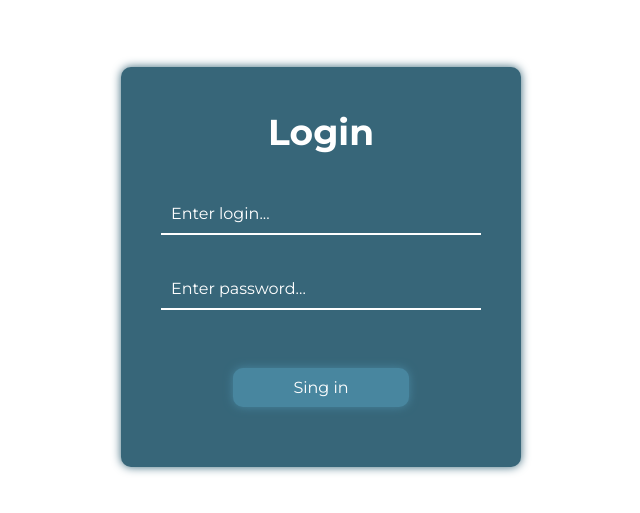
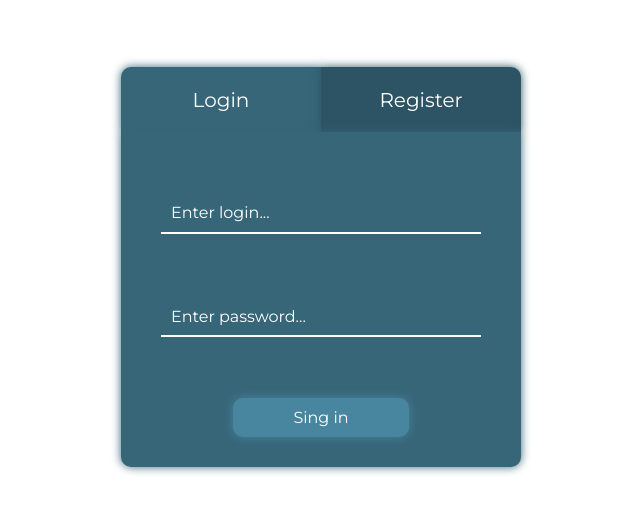
Before and after one commit to PhantomZhuk/Chat, a website: page public/auth/index.html in a window 1280 px wide. Shown: the part 133-646 px from the top of the page, without its empty margins (319-959 px from the left). Drawn offline with nearby package versions, Linux system fonts and the light colour scheme.

Commit message:
add the functionality of switching login and registration

```diff
--- a/app.js
+++ b/app.js
@@ -2,6 +2,7 @@ const express = require('express');
 const http = require('http');
 const { Server } = require('socket.io');
 const path = require('path');
+require('dotenv').config();
 
 const app = express();
 const server = http.createServer(app);
--- a/public/auth/index.html
+++ b/public/auth/index.html
@@ -27,10 +27,11 @@
 
     <div class="wrap">
         <div class="authForm">
+            <div class="btnAuth">
+                <button id="openLoginBtn" class="active">Login</button>
+                <button id="openRegisterBtn" class="notActive">Register</button>
+            </div>
             <div class="loginForm">
-                <div class="header">
-                    <h2>Login</h2>
-                </div>
                 <div class="inputContainer">
                     <input type="text" id="loginInput" placeholder="Enter login..." autocomplete="off">
                     <input type="password" id="passwordInput" placeholder="Enter password..." autocomplete="off">
@@ -40,9 +41,6 @@
                 </div>
             </div>
             <div class="registerForm">
-                <div class="header">
-                    <h2>Register</h2>
-                </div>
                 <div class="inputContainer">
                     <input type="text" id="registerInput" placeholder="Enter login..." autocomplete="off">
                     <input type="password" id="registerPasswordInput" placeholder="Enter password..."
--- a/public/auth/main.js
+++ b/public/auth/main.js
@@ -0,0 +1,18 @@
+$(document).ready(() => {
+    $('#openLoginBtn').on('click', () => {
+        $('.loginForm').css('display', 'flex');
+        $('.registerForm').css('display', 'none');
+        $(`#openLoginBtn`).addClass('active');
+        $(`#openLoginBtn`).removeClass('notActive');
+        $(`#openRegisterBtn`).removeClass('active');
+        $(`#openRegisterBtn`).addClass('notActive');
+    })
+    $('#openRegisterBtn').on('click', () => {
+        $('.loginForm').css('display', 'none');
+        $('.registerForm').css('display', 'flex');
+        $(`#openLoginBtn`).removeClass('active');
+        $(`#openLoginBtn`).addClass('notActive');
+        $(`#openRegisterBtn`).addClass('active');
+        $(`#openRegisterBtn`).removeClass('notActive');
+    })
+})
--- a/public/auth/style.scss
+++ b/public/auth/style.scss
@@ -1,23 +1,63 @@
-*{
+* {
     margin: 0;
     padding: 0;
     box-sizing: border-box;
     font-family: 'Montserrat';
 }
 
-.wrap{
+.wrap {
     width: 100%;
     min-height: 100vh;
     display: flex;
     justify-content: center;
     align-items: center;
 
-    .authForm{
+    .authForm {
         width: 400px;
         height: 400px;
         display: flex;
-        justify-content: center;
+        flex-direction: column;
+        justify-content: space-between;
         align-items: center;
+
+        .btnAuth {
+            width: 100%;
+            height: 20%;
+            display: flex;
+            justify-content: space-between;
+            align-items: center;
+
+            #openLoginBtn,
+            #openRegisterBtn {
+                width: 50%;
+                height: 100%;
+                border: none;
+                color: #fff;
+                font-size: 20px;
+                cursor: pointer;
+                display: flex;
+                justify-content: center;
+                align-items: center;
+            }
+
+            #openLoginBtn {
+                border-radius: 10px 0 0 0;
+            }
+
+            #openRegisterBtn {
+                border-radius: 0 10px 0 0;
+            }
+
+            .active {
+                background-color: #376679;
+                box-shadow: 0 0 10px #376679;
+            }
+
+            .notActive {
+                background-color: #2d5464;
+                box-shadow: 0 0 10px #2d5464;
+            }
+        }
 
         .loginForm {
             display: flex;
@@ -27,27 +67,17 @@
         .registerForm {
             width: 100%;
             height: 100%;
-            padding: 50px 0;
+            padding: 20px 0;
             flex-direction: column;
             justify-content: space-between;
             align-items: center;
             background-color: #376679;
-            border-radius: 10px;
             box-shadow: 0 0 10px #376679;
-
-            .header {
-                width: 100%;
-                height: 10%;
-                display: flex;
-                justify-content: center;
-                align-items: center;
-                font-size: 24px;
-                color: #fff;
-            }
+            border-radius:0 0 10px 10px;
 
             .inputContainer {
                 width: 100%;
-                height: 50%;
+                height: 70%;
                 display: flex;
                 flex-direction: column;
                 justify-content: space-around;
```
Also changed, not shown: public/auth/style.css, 2 other files.
